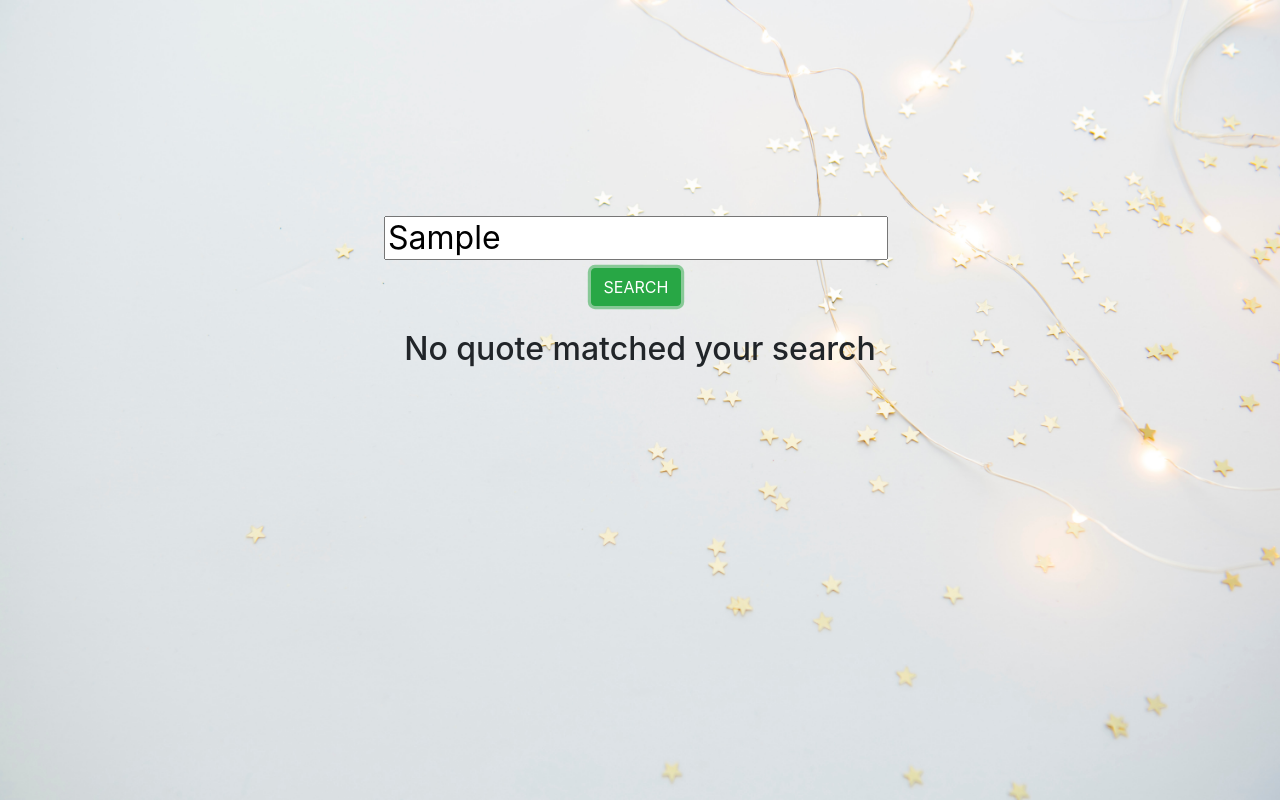
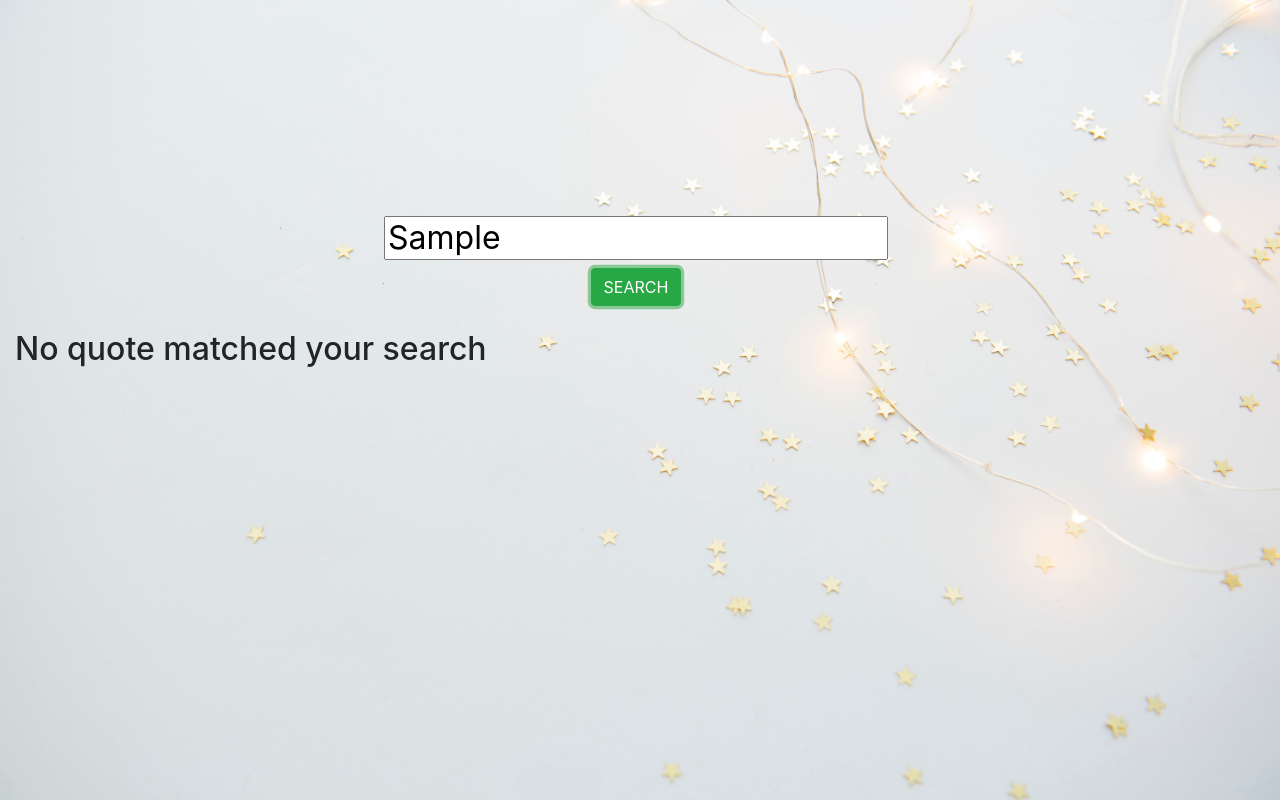
Before and after one commit to VBTX/favorite-quotes-client, a React (Create React App) app: page /search in a window 1280 px wide. Both pictures are taken after typing "Sample" into the empty fields and a click on the button "SEARCH". Built offline with nearby package versions, Linux system fonts and the light colour scheme; no server answers; a web font is replaced by a local one.

Commit message:
fix misalignment between Quote Card and Note Card with display flex

```diff
--- a/src/components/search/SearchQuotes.js
+++ b/src/components/search/SearchQuotes.js
@@ -1,76 +1,80 @@
 import React, { Component } from 'react';
 import { setSearch, resetSearchForm } from '../../actions/search';
 import { connect } from 'react-redux';
-import QuoteCard from '../quotes/QuoteCard'
+import QuoteCard from '../quotes/QuoteCard';
 import Button from 'react-bootstrap/Button';
 // import NavBar from 'react-bootstrap/NavBar';
-import { withRouter } from "react-router-dom"
+import { withRouter } from 'react-router-dom';
 import Form from 'react-bootstrap/Form';
 
-
-
 class SearchQuotes extends Component {
-
 	state = {
 		quote: {},
 		searched: false
+	};
+
+	handleInputChange = event => {
+		const { name, value } = event.target;
+		const input = {
+			[name]: value
+		};
+		this.props.setSearch(input);
+	};
+
+	handleSubmit = event => {
+		event.preventDefault();
+		const { quotes, search } = this.props;
+		const quote = quotes.filter(q => q.text.includes(search.search));
+		if (quote.length > 0) {
+			this.setState({ quote: quote, searched: true });
+		} else {
+			this.setState({ quote: quote, searched: true });
 		}
+		resetSearchForm();
+	};
 
-
-		handleInputChange = event =>  {
-			const { name, value } = event.target
-			const input = {
-				[name]:value
-
-			}
-			this.props.setSearch(input)
-
-		}
-
-		handleSubmit = (event) => {
-		event.preventDefault()
-		const { quotes, search } = this.props
- 		const quote = quotes.filter(q => q.text.includes(search.search))
- 		if (quote.length>0){
- 			this.setState({quote:quote, searched: true})
- 		} else {
- 			this.setState({quote:quote, searched: true})
- 		}
- 		resetSearchForm()
-}
-
-
-
-
-
-
- render () {
- 				return (<><Form className="mr-sm-2" onSubmit={this.handleSubmit}>
-					<h2><input
-			        name="search"
-			        placeholder="Search Your Quotes"
-			        type="text"
+	render() {
+		return (
+			<>
+				<Form className='mr-sm-2' onSubmit={this.handleSubmit}>
+					<h2>
+						<input
+							name='search'
+							placeholder='Search Your Quotes'
+							type='text'
 							onChange={this.handleInputChange}
-			      /></h2><Button variant="success" type="submit">SEARCH</Button>
-			   </Form><br/>
-			        {(this.state.quote.length === 0) ?
-			      	<h2>No quote matched your search</h2> :  <QuoteCard quote={this.state.quote[0]}/>
-			      }</>
- 			   )
+						/>
+					</h2>
+					<Button variant='success' type='submit'>
+						SEARCH
+					</Button>
+				</Form>
+				<br />
+				<div className='col-md-12' style={{ display: 'flex' }}>
+					{this.state.quote.length === 0 ? (
+						<h2>No quote matched your search</h2>
+					) : (
+						<QuoteCard quote={this.state.quote[0]} />
+					)}
+				</div>
+			</>
+		);
 	}
 }
 
-
-
 const mapStateToProps = state => {
-			return ({
+	return {
 		search: state.search,
 		quotes: state.myQuotes
-			})
-		}
-
+	};
+};
 
 const mapDispatchToProps = {
 	setSearch
-		}
-export default withRouter(connect(mapStateToProps, mapDispatchToProps)(SearchQuotes));
+};
+export default withRouter(
+	connect(
+		mapStateToProps,
+		mapDispatchToProps
+	)(SearchQuotes)
+);
```
Lines whose indentation alone changed are shown as unchanged.
